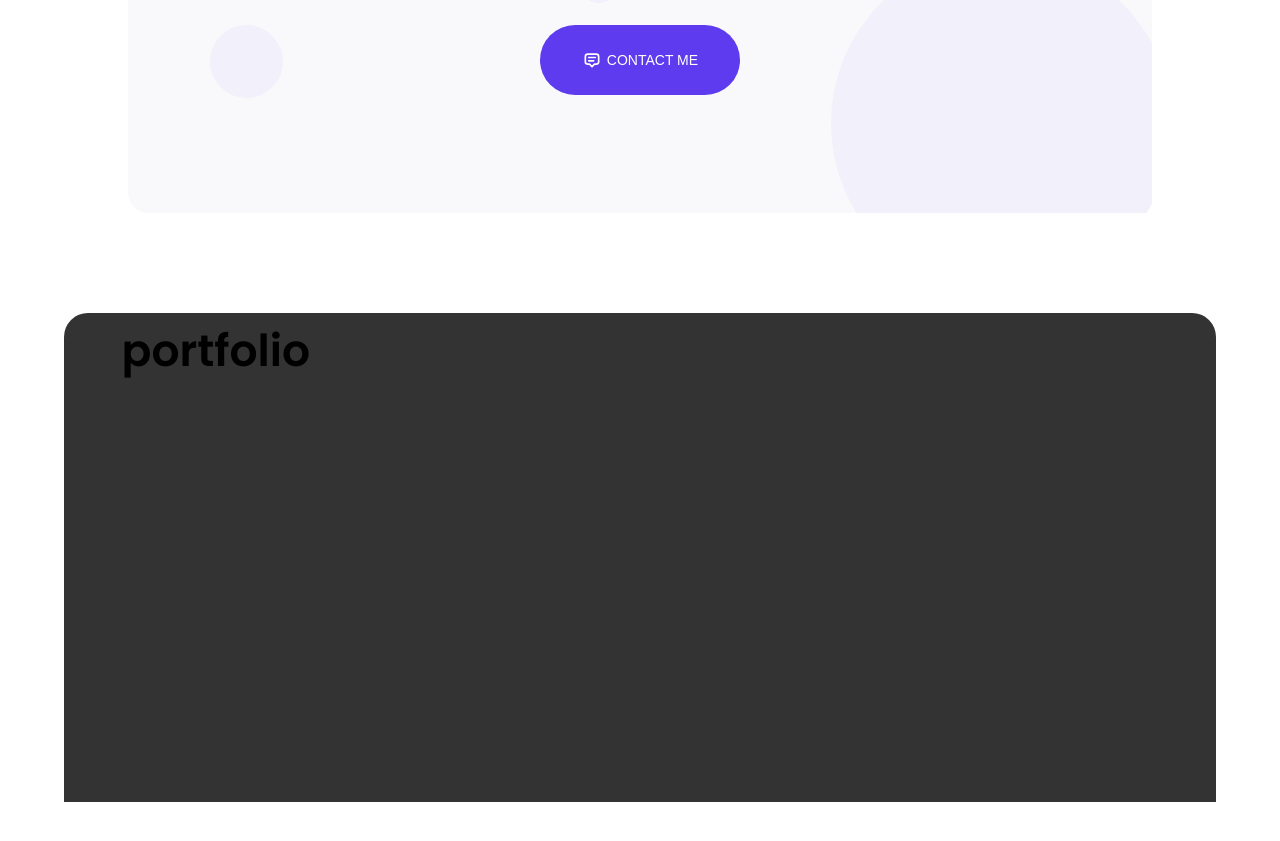
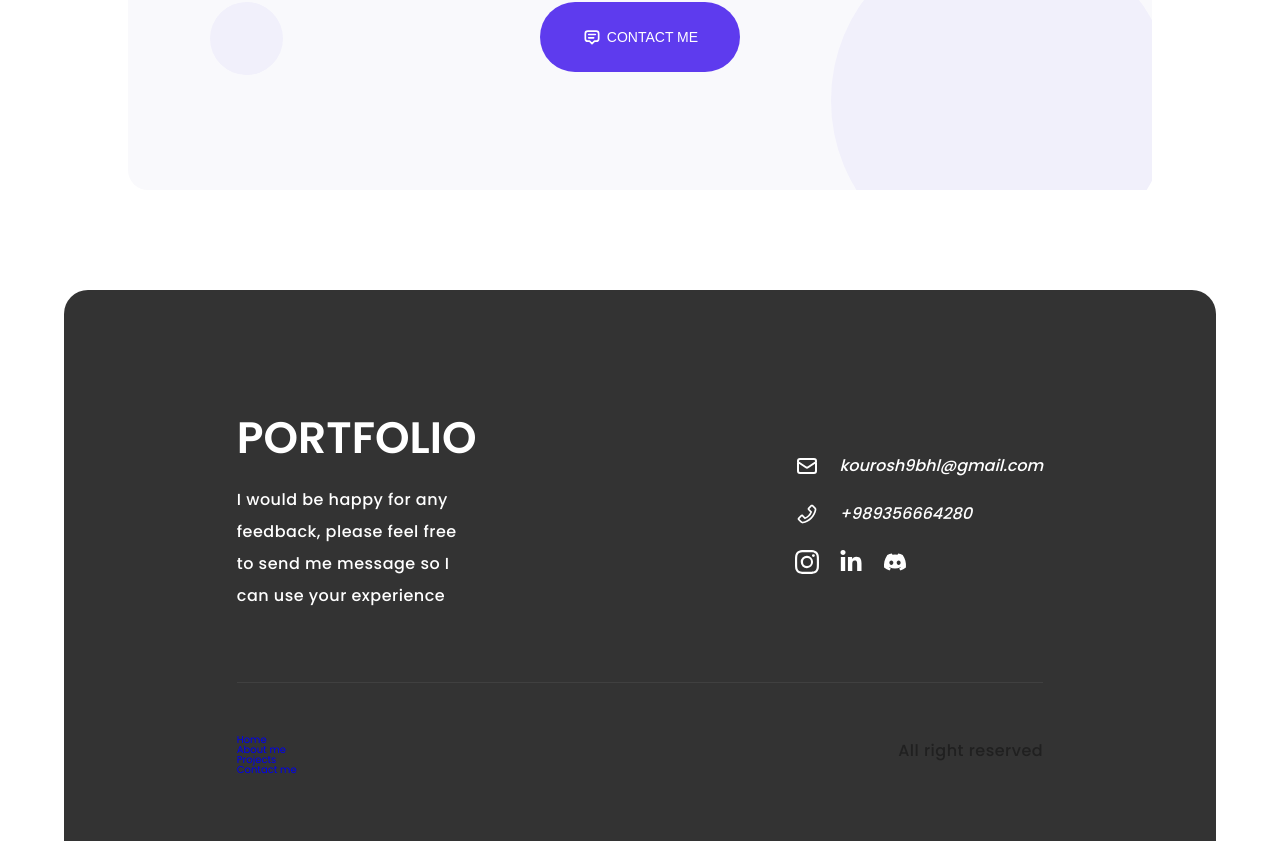
Before and after one commit to KouroshBhl/portfolio, a React (Create React App) app: page / in a window 1280 px wide. Shown: the part 2731-3572 px from the top of the page. Before the commit the page ends 3533 px from the top, so only its background shows below. Built offline with nearby package versions, Linux system fonts and the light colour scheme; the HTML template or start-up script is replaced by a standard one.

Commit message:
top part of footer done

```diff
--- a/src/assets/data.json
+++ b/src/assets/data.json
@@ -6,6 +6,6 @@
 
   "footer": {
     "title": "Portfolio",
-    "paragraph": "I would be happy for any feedback"
+    "paragraph": "I would be happy for any feedback, please feel free to send me message so I can use your experience"
   }
 }
--- a/src/components/Container.js
+++ b/src/components/Container.js
@@ -1,8 +1,8 @@
 import React from 'react';
 import { styled } from 'styled-components';
 
-const Container = ({ children }) => {
-  return <Wrapper>{children}</Wrapper>;
+const Container = ({ className, children }) => {
+  return <Wrapper className={className}>{children}</Wrapper>;
 };
 
 const Wrapper = styled.div`
@@ -11,7 +11,6 @@ const Wrapper = styled.div`
   justify-content: space-between;
   align-items: center;
   padding: 1.6rem 0;
-  max-width: 90%;
   margin: 0 auto;
   gap: 14.6rem;
 `;
--- a/src/components/Footer.js
+++ b/src/components/Footer.js
@@ -1,27 +1,123 @@
 import React from 'react';
 import { styled } from 'styled-components';
 import Container from './Container';
+import data from '../assets/data.json';
+import { HiOutlineMail } from 'react-icons/hi';
+import { AiOutlinePhone } from 'react-icons/ai';
+import { BsInstagram } from 'react-icons/bs';
+import { FaLinkedinIn } from 'react-icons/fa';
+import { FaDiscord } from 'react-icons/fa';
 
 const Footer = () => {
   return (
     <Wrapper>
-      <Container>
-        <article>
-          <h2>portfolio</h2>
-          <p></p>
-        </article>
-        <div></div>
-      </Container>
+      <div className='footer__container'>
+        <Container className='footer__container--component'>
+          <article>
+            <h2 className='heading__footer'>{data.footer.title}</h2>
+            <p className='footer__paragraph'>{data.footer.paragraph}</p>
+          </article>
+          <address className='footer__contact'>
+            <div className='footer__contact--info'>
+              <HiOutlineMail />
+              <a href='mailto:kourosh9bhl@gmail.com'>kourosh9bhl@gmail.com</a>
+            </div>
+            <div className='footer__contact--info'>
+              <AiOutlinePhone />
+              <a href='tel:+989356664280'>+989356664280</a>
+            </div>
+            <div className='footer__contact--info'>
+              <BsInstagram className='footer__social' />
+              <FaLinkedinIn className='footer__social' />
+              <FaDiscord className='footer__social' />
+            </div>
+          </address>
+        </Container>
+
+        <section className='footer__copyright'>
+          <ul className='footer__menu'>
+            <li>
+              <a href='#'>Home</a>
+            </li>
+            <li>
+              <a href='#'>About me</a>
+            </li>
+            <li>
+              <a href='#'>Projects</a>
+            </li>
+            <li>
+              <a href='#'>Contact me</a>
+            </li>
+          </ul>
+
+          <p>All right reserved</p>
+        </section>
+      </div>
     </Wrapper>
   );
 };
 
 const Wrapper = styled.footer`
   background-color: var(--secondory-font-color);
-  height: 48.9rem;
+  /* height: 48.9rem; */
   width: 90%;
   margin: 0 auto;
   border-radius: 2.4rem 2.4rem 0 0;
+  color: var(--main-bg-color-white);
+
+  .footer__container {
+    width: 70%;
+    margin: 11rem auto 6.6rem auto;
+  }
+
+  .footer__container--component {
+    justify-items: end;
+    margin: 0;
+    border-bottom: 1px solid #404040;
+    margin-bottom: 5.2rem;
+    padding-bottom: 7rem;
+  }
+  .heading__footer {
+    text-transform: uppercase;
+    margin-bottom: 2.4rem;
+  }
+  .footer__paragraph {
+    color: var(--main-bg-color-white);
+    font-size: 1.6rem;
+    font-weight: 500;
+    line-height: 3.2rem;
+    max-width: 70%;
+  }
+
+  .footer__contact {
+    display: flex;
+    flex-direction: column;
+    color: var(--main-bg-color-white);
+    font-size: 1.6rem;
+    font-weight: 500;
+    gap: 2.4rem;
+  }
+  .footer__contact svg {
+    width: 2.4rem;
+    height: 2.4rem;
+  }
+  .footer__social svg {
+    width: 2.4rem;
+    height: 2.4rem;
+  }
+  .footer__contact--info {
+    display: flex;
+    gap: 2rem;
+    align-items: center;
+  }
+  .footer__contact--info a {
+    color: var(--main-bg-color-white);
+  }
+
+  .footer__copyright {
+    display: flex;
+    justify-content: space-between;
+  }
 `;
 
 export default Footer;
--- a/src/components/Hero.js
+++ b/src/components/Hero.js
@@ -8,7 +8,7 @@ import Container from './Container';
 const Hero = () => {
   return (
     <Wrapper>
-      <Container>
+      <Container className='hero__container'>
         <HeroLeft />
         <HeroRight />
       </Container>
@@ -20,6 +20,10 @@ const Hero = () => {
 const Wrapper = styled.section`
   background-color: var(--main-bg-color);
   padding-bottom: 4.5rem;
+
+  .hero__container {
+    max-width: 90%;
+  }
 `;
 
 export default Hero;
```
